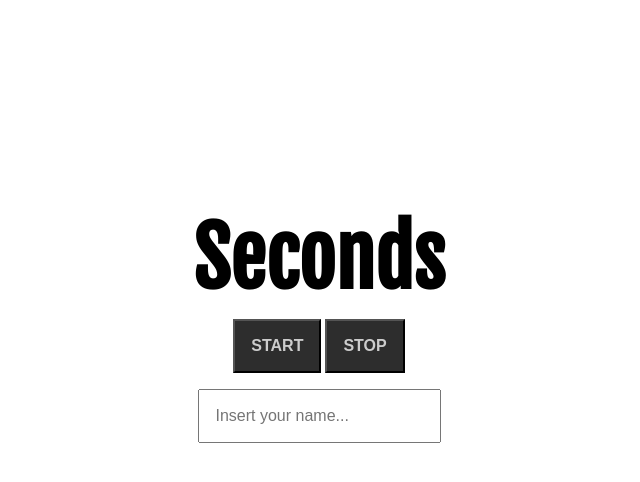
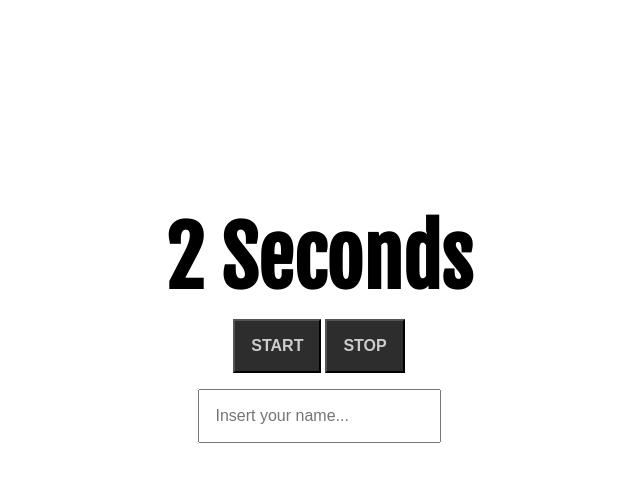
Before and after one commit to bwreid/local-storage-async-timer, a website: page index.html in a window 1280 px wide. Both pictures are taken after a click on the button "START". Shown: the whole page, without its empty margins (321-961 px from the left). Drawn offline with Linux system fonts and the light colour scheme.

Commit message:
Potential solution

```diff
--- a/index.html
+++ b/index.html
@@ -5,7 +5,7 @@
     <title>Coding Hours Timer</title>
     <link rel="icon" href="/favicon.ico?v=1.1">
     <link rel="stylesheet" href="styles/main.css">
-    <script src="scripts/main.js" charset="utf-8"></script>
+    <script defer src="scripts/main.js" charset="utf-8"></script>
   </head>
   <body>
     <main class="timer">
--- a/scripts/main.js
+++ b/scripts/main.js
@@ -1,4 +1,24 @@
-console.log('JS Loaded!')
-let seconds = 0
+const title = document.querySelector('#title span')
+const buttons = document.querySelectorAll('button')
+const start = buttons[0]
+const stop = buttons[1]
+const parsed = JSON.parse(localStorage.getItem('example'))
+let seconds = parsed ? parsed.seconds : 0
+let timer = null
 
-document.querySelector('#title span').innerHTML = seconds
+title.innerHTML = seconds
+
+start.addEventListener('click', function () {
+  if (timer) return false
+  timer = setInterval(function () {
+    seconds++
+    title.innerHTML = seconds
+    const json = JSON.stringify({ seconds: seconds })
+    localStorage.setItem('example', json)
+  }, 1000)
+})
+
+stop.addEventListener('click', function () {
+  clearInterval(timer)
+  timer = null
+})
```
